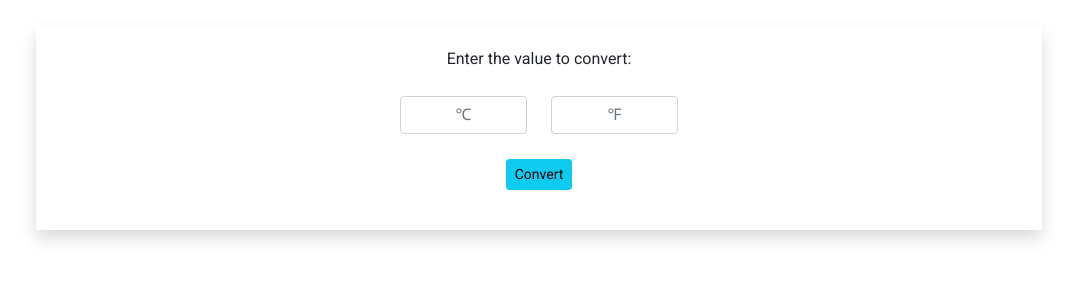
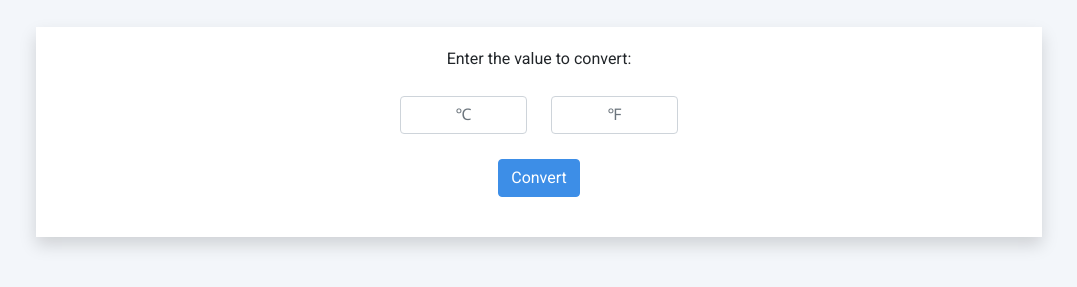
Before and after one commit to Alexandra-Hionis/Temperature-Conversion, a website: page index.html in a window 1280 px wide. Shown: the part 81-368 px from the top of the page, without its empty margins (101-1178 px from the left). Drawn offline with nearby package versions, Linux system fonts and the light colour scheme.

Commit message:
color change button and background

```diff
--- a/assets/styles.css
+++ b/assets/styles.css
@@ -1,5 +1,6 @@
 body {
   font-family: "Roboto", sans-serif;
+  background-color: #f3f6fa;
 }
 
 .header {
@@ -23,6 +24,20 @@ body {
   margin-top: 25px;
 }
 
-.btn-info {
+/* Button Styles */
+.btn-danger {
   margin-top: 25px;
+  color: #fff;
+  background-color: #3d8ee7;
+  border-color: #3d8ee7;
 }
+
+.btn-danger:hover,
+.btn-danger:focus,
+.btn-danger:active,
+.btn-danger.active,
+.open > .dropdown-toggle.btn-danger {
+  color: #fff;
+  background-color: #bb2d3a;
+  border-color: crimson;
+}
--- a/index.html
+++ b/index.html
@@ -50,7 +50,7 @@
         <div class="col-sm-4"></div>
         <div class="col-sm-12">
              <!-- Button trigger calculation functions and modal -->
-            <button onclick="celsiusToFahrenheit(), fahrenheitToCelsius()" type="button" class="btn btn-info btn-sm" id="myButton" data-bs-toggle="modal" data-bs-target="#exampleModal">Convert</button>
+            <button onclick="celsiusToFahrenheit(), fahrenheitToCelsius()" type="button" class="btn btn-danger" id="myButton" data-bs-toggle="modal" data-bs-target="#exampleModal">Convert</button>
         </div>
       </div>
     </div>
```
